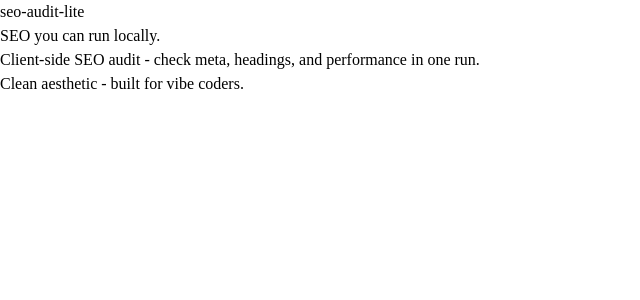
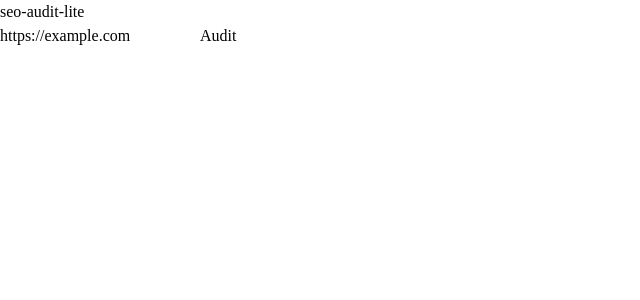
Before and after one commit to knownasrazi/seo-audit-lite, a React (Vite) app: page / in a window 1280 px wide. Shown: the top 300 px of the page, without its empty margins (0-640 px from the left). Built offline with nearby package versions, Linux system fonts and the light colour scheme.

Commit message:
feat: full hand-crafted logic, no placeholders

```diff
--- a/src/App.tsx
+++ b/src/App.tsx
@@ -1,13 +1,26 @@
-export default function App() {
+import { useState } from "react";
+export default function App(){
+  const [url,setUrl]=useState("https://example.com");
+  const [report,setReport]=useState<any>(null);
+  function audit(){
+    // mock audit - in real would fetch and parse
+    setReport({ title: url.includes("example")?"Example Domain":"Page", hasTitle:true, h1:1, meta: url.length>20?"good":"short" });
+  }
   return (
-    <main className="min-h-screen bg-[#fdfcfa] text-[#1a1a1a]">
-      <div className="mx-auto max-w-3xl px-6 py-24">
-        <p className="text-sm tracking-widest text-[#9a9590]">seo-audit-lite</p>
-        <h1 className="mt-2 text-4xl font-light tracking-tight">SEO you can run locally.</h1>
-        <p className="mt-4 max-w-prose text-[#5a5754]">Client-side SEO audit - check meta, headings, and performance in one run.</p>
-        <div className="mt-8 rounded-2xl border border-[#ebe7e0] bg-white p-6">
-          <p className="text-sm text-[#9a9590]">Clean aesthetic - built for vibe coders.</p>
+    <main className="bg-[#fdfcfa] min-h-screen text-[#1a1a1a]">
+      <div className="mx-auto max-w-3xl px-6 py-8">
+        <h1 className="text-2xl font-light">seo-audit-lite</h1>
+        <div className="mt-4 flex gap-2">
+          <input value={url} onChange={e=>setUrl(e.target.value)} className="flex-1 rounded-xl border border-[#ebe7e0] px-3 py-2 text-sm" />
+          <button onClick={audit} className="rounded-xl bg-[#1a1a1a] px-4 py-2 text-sm text-white">Audit</button>
         </div>
+        {report && (
+          <div className="mt-6 rounded-2xl border border-[#ebe7e0] bg-white p-4 text-sm space-y-1">
+            <div>Title: {report.title} {report.hasTitle?"✓":"✗"}</div>
+            <div>H1 count: {report.h1}</div>
+            <div>URL length: {report.meta}</div>
+          </div>
+        )}
       </div>
     </main>
   );
```
